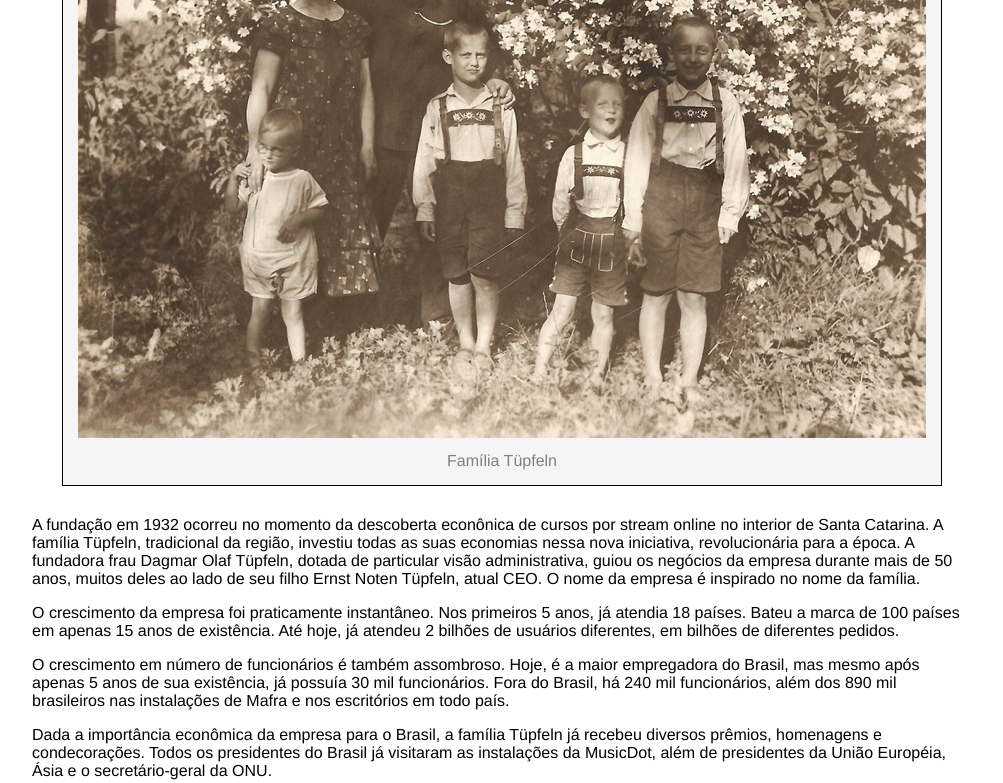
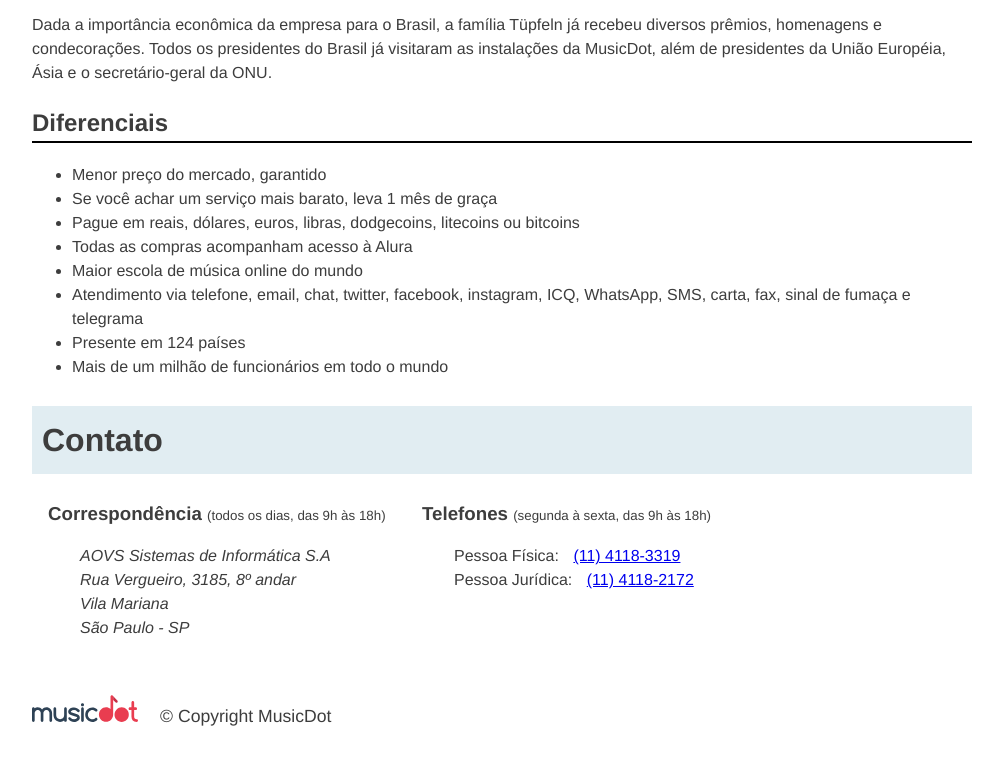
Before and after one commit to serpamt777/projeto-musicdot, a plain HTML site: page sobre.html in a window 1280 px wide. Shown: the part 1307-2090 px from the top of the page, without its empty margins (138-1141 px from the left). Drawn offline with Linux system fonts and the light colour scheme.

Commit message:
serpaaaaaaaa

```diff
--- a/css/sobre.css
+++ b/css/sobre.css
@@ -1,34 +1,89 @@
-body{
+body {
     width: 940px;
     margin-left: auto;
     margin-right: auto;
+   font-size: 16px;
+   line-height: 1.5;
+   font-family: "Helvetica", "Lucida Grande", sans-serif;
+    color: #3D3D3D;
+  }
 
+  .titulo {
+    padding: 10px;
+    font-size: 32px;
+    background-color: #E1EDF2;
+  }
 
+  .subtitulo {
+    border-bottom: 2px solid black;
+  }
 
-    font-family: Helvetica,"Lucida Grande", sans-serif;
-}
-h1{
-    padding: 10px;
-    color: #3d3d3d;
-    background-color: #e1edf2;
-}
-figure{
+  figure {
+    margin: 30px;
+    padding: 15px;
     text-align: center;
     background-color: whitesmoke;
-    color: gray;
-}
-h2{
-    border: 2px solid black;
-}
-figure{
-    margin: 30px;
-    padding: 15px;
+    border: 1px solid lightgrey;
+  }
 
-    text-align: center;
+  figcaption {
+    margin-top: 10px;
+  }
 
-    background-color: whitesmoke;
-    border: 1px solid black;
-}
-figcaption{
-    margin-top: 10px;
-}
+  .matriz-musicdot {
+    width: 550px;
+    margin-left: auto;
+    margin-right: auto;
+  }
+
+  .familia-tupfeln {
+    width: 275px;
+    float: right;
+  }
+
+  figure img {
+    width: 100%;
+  }
+
+  .contato__subtitulo {
+    display: inline;
+  }
+
+  .contato__secao {
+    display: inline-block;
+    vertical-align: top;
+    margin-left: 16px;
+  }
+
+  .contato__secao--telefone {
+    margin-left: 32px;
+  }
+
+  .contato__info {
+    margin: 16px 0 24px;
+    padding-left: 32px;
+  }
+
+  .contato__info-titulo,
+  .contato__info-descricao {
+    display: inline;
+  }
+
+  .contato__info-descricao {
+    margin-left: 10px;
+  }
+
+ .rodape {
+   padding: 1.75em 0;
+
+   font-size: 1.1rem;
+ }
+
+ .rodape__logo {
+   width: 6em;
+ }
+
+ .rodape__copyright {
+  display: inline;
+  margin-left: 1em;
+ }
--- a/sobre.html
+++ b/sobre.html
@@ -1,39 +1,45 @@
-<!DOCTYPE html>
-<html lang="pt-br">
+<!doctype html>
+ <html lang="pt-BR">
    <head>
-    <meta charset="UTF-8">
-    <meta http-equiv="X-UA-Compatible" content="IE=edge">
-    <meta name="viewport" content="width=device-width, initial-scale=1.0">
-    <title>MusicDot | Sobre a empresa</title>
-    <link rel="icon" href="img/favicon.ico">
+     <meta charset="utf-8">
+     <title>
+       MusicDot | Sobre a empresa
+     </title>
+     <link href="img/favicon.ico" rel="icon">
      <link rel="stylesheet" href="css/sobre.css">
+   </head>
 
-</head>
    <body>
+
      <img src="img/logo.svg" alt="MusicDot">
-    <h1> Sobre a empresa </h1>
+
+     <h1 class="titulo"> Sobre a empresa </h1>
 
      <p>
        A MusicDot é a maior escola online de música em todo o mundo.
        Fundada em 1932, possui estúdios em 124 países, sendo líder de mercado com mais de 90% de
        participação em 118 deles.
      </p>
+
      <p>
-        Nossa matriz fica em<a href="http://maps.google.com.br/?q=190,GabrielDequech,Mafra,SC"> Mafra, em Santa Catarina</a> . De lá, saem grande parte das gravações de nossos cursos. Nossa matriz:
+       Nossa matriz fica em <a href="https://maps.google.com.br/?q=190,GabrielDequech,Mafra,SC"> Mafra, em Santa Catarina </a>. De lá, saem grande parte das gravações de nossos cursos. Nossa matriz:
      </p>
-      <figure id="img/matriz-musicdot.png">
+
+     <figure class="matriz-musicdot">
        <img src="img/matriz-musicdot.png" alt="Matriz da musicdot">
        <figcaption>
            Matriz MusicDot
        </figcaption>
      </figure>
+
      <p>
-        Assine os cursos da MusicDot. Acesse <a href="index.html"> nosso site</a> ou entre em contato
-        se tiver dúvidas. Conheça também <a href="#história"> nossa historia</a> e <a href="#diferenciais"> nossos diferenciais</a>.</p>
+       Assine os cursos da MusicDot. Acesse <a href="index.html"> nosso site </a> ou entre em contato
+       se tiver dúvidas. Conheça também <a href="#historia"> nossa história </a> e <a href="#diferenciais"> nossos diferenciais </a>.
+     </p>
 
-      <h2> História </h2>
+     <h2 id="historia" class="subtitulo"> História </h2>
 
-      <figure id="figurafamilia">
+     <figure class="familia-tupfeln">
        <img src="img/familia-tupfeln.jpg" alt="Foto da família tüpfeln">
        <figcaption>Família Tüpfeln</figcaption>
      </figure>
@@ -64,15 +70,56 @@
        homenagens e condecorações. Todos os presidentes do Brasil já visitaram as instalações da MusicDot, além de presidentes da União Européia, Ásia e o secretário-geral da ONU.
      </p>
 
-      <h2>Diferenciais</h2>
+     <h2 id="diferenciais" class="subtitulo"> Diferenciais </h2>
      <ul>
-        <li>Menor preço do mercado, garantido</li>
-        <li>Se você achar um serviço mais barato, leva 1 mês de graça</li>
-        <li>Pague em reais, dólares, euros, libras, dodgecoins, litecoins ou bitcoins</li>
-        <li>Todas as compras acompanham acesso à Alura</li>
-        <li>Maior escola de música online do mundo</li>
-        <li>Atendimento via telefone, email, chat, twitter, facebook, instagram, ICQ, WhatsApp, SMS, carta, fax, sinal de fumaça e telegrama</li>
-        <li>Presente em 124 países</li>
-        <li>Mais de um milhão de funcionários em todo o mundo</li>
+       <li> Menor preço do mercado, garantido </li>
+       <li> Se você achar um serviço mais barato, leva 1 mês de graça </li>
+       <li> Pague em reais, dólares, euros, libras, dodgecoins, litecoins ou bitcoins </li>
+       <li> Todas as compras acompanham acesso à Alura </li>
+       <li> Maior escola de música online do mundo </li>
+       <li> Atendimento via telefone, email, chat, twitter, facebook, instagram, ICQ, WhatsApp, SMS, carta, fax, sinal de fumaça e telegrama </li>
+       <li> Presente em 124 países </li>
+       <li> Mais de um milhão de funcionários em todo o mundo </li>
+     </ul>
+
+     <h2 class="titulo"> Contato </h2>
+
+     <div class="contato__secao">
+       <h3 class="contato__subtitulo"> Correspondência </h3>
+       <small> (todos os dias, das 9h às 18h) </small>
+
+       <address class="contato__info">
+           AOVS Sistemas de Informática S.A
+           <br>
+           Rua Vergueiro, 3185, 8º andar
+           <br>
+           Vila Mariana
+           <br>
+           São Paulo - SP
+       </address>
+     </div>
+
+     <div class="contato__secao contato__secao--telefone">
+       <h3 class="contato__subtitulo"> Telefones </h3>
+       <small> (segunda à sexta, das 9h às 18h) </small>
+
+       <dl class="contato__info">
+         <div>
+           <dt class="contato__info-titulo"> Pessoa Física: </dt>
+           <dd class="contato__info-descricao"> <a href="tel://114118-3319"> (11) 4118-3319 </a> </dd>
+         </div>
+
+         <div>
+           <dt class="contato__info-titulo"> Pessoa Jurídica: </dt>
+           <dd class="contato__info-descricao"> <a href="tel://114118-2172"> (11) 4118-2172 </a> </dd>
+         </div>
+       </dl>
+     </div>
+
+    <footer class="rodape">
+      <img src="img/logo.svg" alt="Logo da musicdot" class="rodape__logo">
+      <p class="rodape__copyright"> &copy; Copyright MusicDot </p>
+    </footer>
+
    </body>
  </html>
```
Lines whose indentation alone changed are shown as unchanged.
